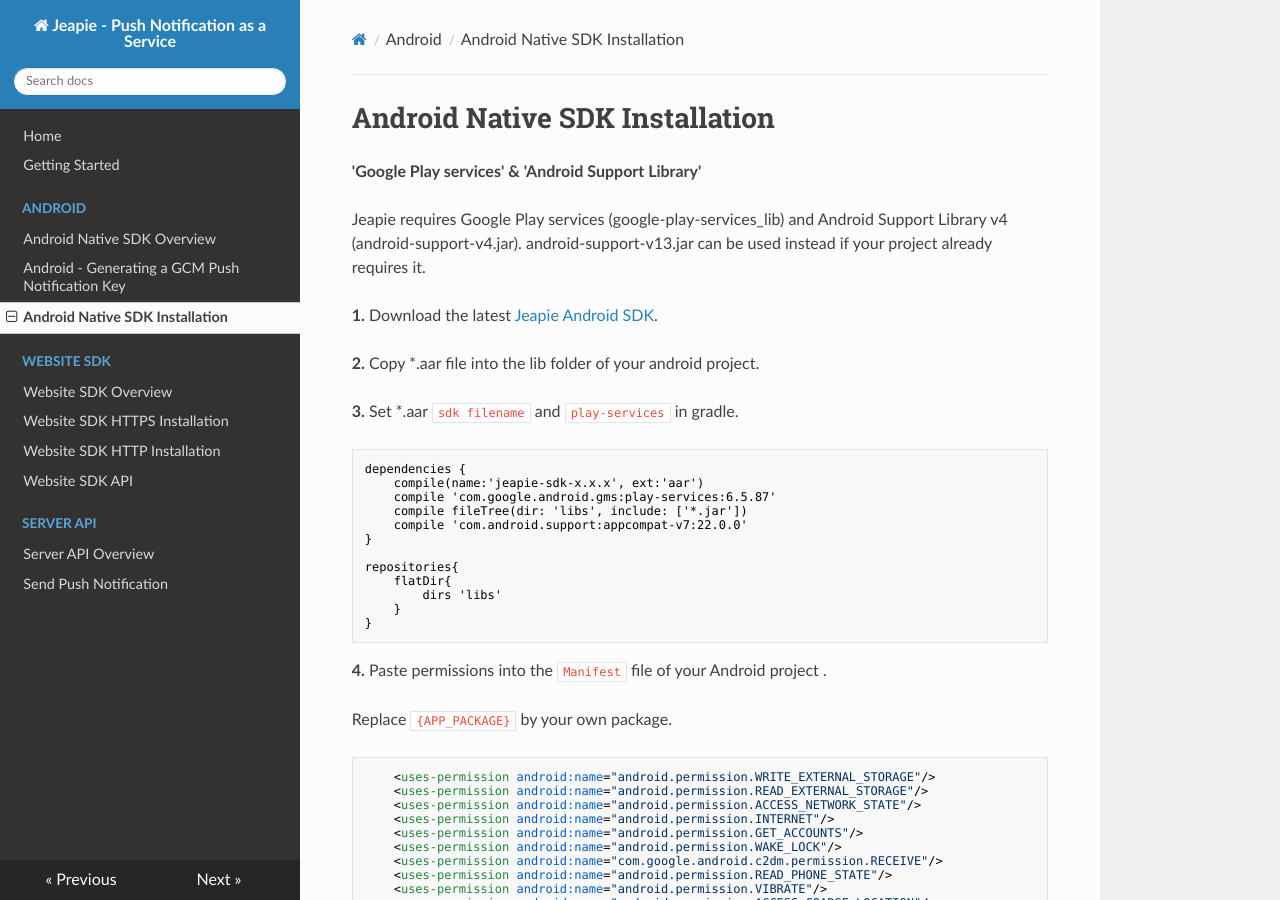
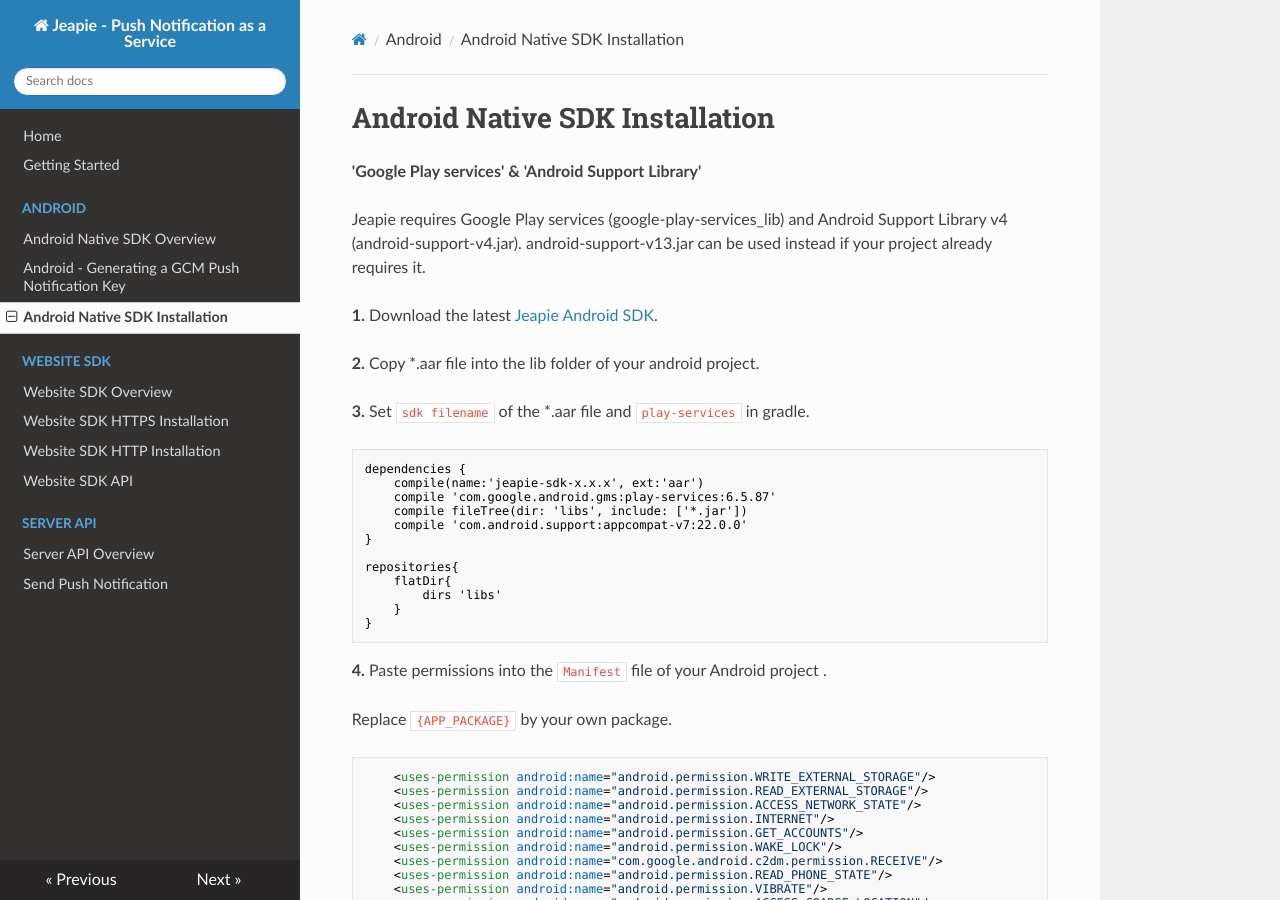
Before and after one commit to Jeapie/jeapie-docs, an MkDocs documentation site: the page built from docs/Android/Android-Native-SDK-Installation.md, in a window 1280 px wide and 900 px high. Built offline with MkDocs 1.6.1, drawn with Linux system fonts in a browser that asks for light colours; nearby versions of some CDN libraries; old or Windows-style settings are respelled for this version of MkDocs.

Commit message:
Update Android-Native-SDK-Installation.md

````diff
--- a/docs/Android/Android-Native-SDK-Installation.md
+++ b/docs/Android/Android-Native-SDK-Installation.md
@@ -9,7 +9,7 @@ Jeapie requires Google Play services (google-play-services_lib) and Android Supp
 **2.** Copy \*.aar file into the lib folder of your android project.
 
 
-**3.** Set \*.aar `sdk filename` and `play-services` in gradle.
+**3.** Set `sdk filename` of the \*.aar file and `play-services` in gradle.
 
 ```gradle
 dependencies {
````
